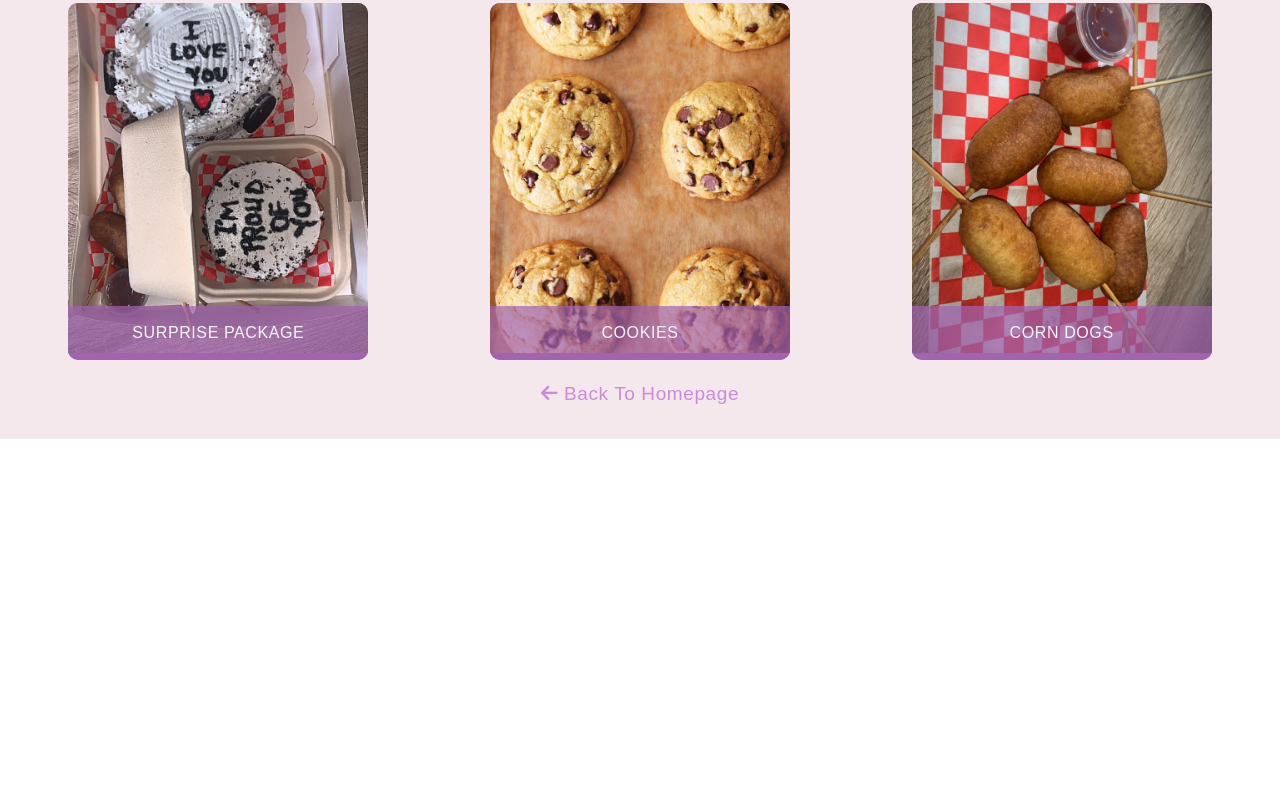
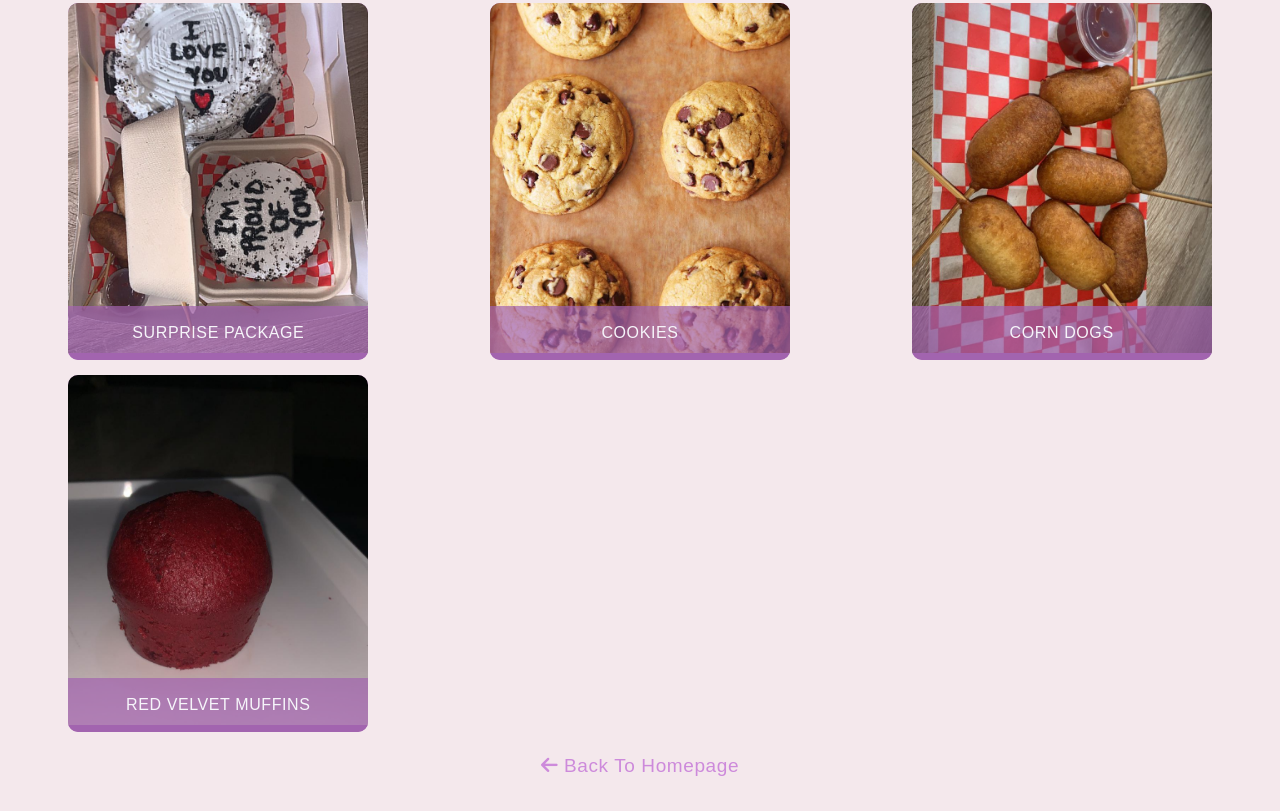
Before and after one commit to samimkabiru/pastry-website, a website built with Parcel: page pastry-features.html in a window 1280 px wide. Shown: the part 1611-2422 px from the top of the page. Before the commit the page ends 2050 px from the top, so only its background shows below. Built offline with nearby package versions, Linux system fonts and the light colour scheme.

Commit message:
Update the pastries feature block.

```diff
--- a/pastry-features.html
+++ b/pastry-features.html
@@ -155,6 +155,16 @@
             <p>corn dogs</p>
           </div>
         </div>
+        <div class="card card--pastry">
+          <img
+            class="card__image"
+            src="images/velvet-muffins.jpg"
+            alt="Red velvet muffins"
+          />
+          <div class="card__body card--pastry__body">
+            <p>red velvet muffins</p>
+          </div>
+        </div>
       </div>
       <a href="index.html" class="arrow-link">
         <i class="fa-solid fa-arrow-left arrow-link__image-left"></i>
```
Also changed, not shown: images/velvet-muffins.jpg (added).
